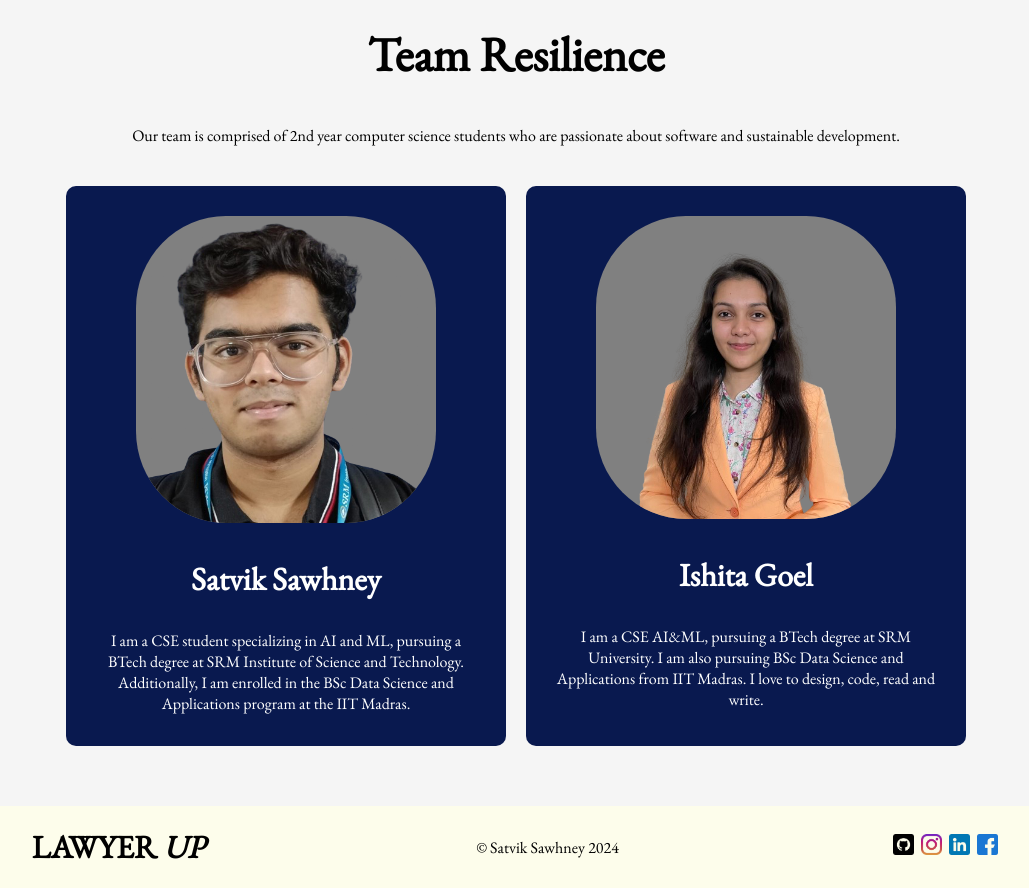
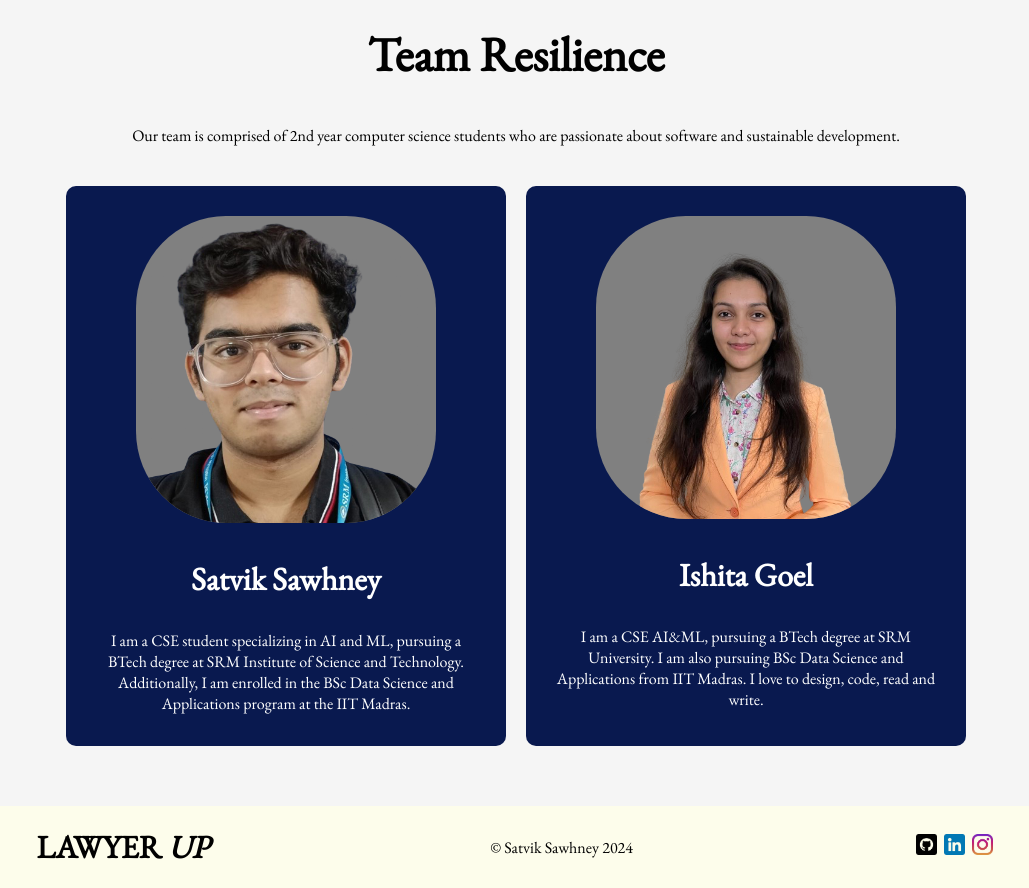
Before and after one commit to SawhneySatvik/LawyerUp-Commerce, a plain HTML site: page aboutus.html in a window 1280 px wide. Shown: the part 366-1254 px from the top of the page, without its empty margins (124-1153 px from the left). Drawn offline with nearby package versions, Linux system fonts and the light colour scheme; a web font is replaced by a local one.

Commit message:
Update aboutus.html

```diff
--- a/aboutus.html
+++ b/aboutus.html
@@ -76,10 +76,9 @@
                 <p>© Satvik Sawhney 2024</p>
             </div>
             <div class="links">
-                <a href=""><img src="./assets/icons/githubLogo.png" alt="github"></a>
-                <a href=""><img src="./assets/icons/instagram-icon.png" alt="instagram"></a>
-                <a href=""><img src="./assets/icons/linkedinLogo.png" alt="linkein"></a>
-                <a href=""><img src="./assets/icons/facebookLogo.png" alt="facebook"></a>
+                <a href="https://github.com/SawhneySatvik/"><img src="./assets/icons/githubLogo.png" alt="github"></a>
+                <a href="https://www.linkedin.com/in/sawhneysatvik/"><img src="./assets/icons/linkedinLogo.png" alt="linkein"></a>
+                <a href="https://www.instagram.com/sawhneysatvik/"><img src="./assets/icons/instagram-icon.png" alt="instagram"></a>
             </div>
         </div>
     </footer>
```
